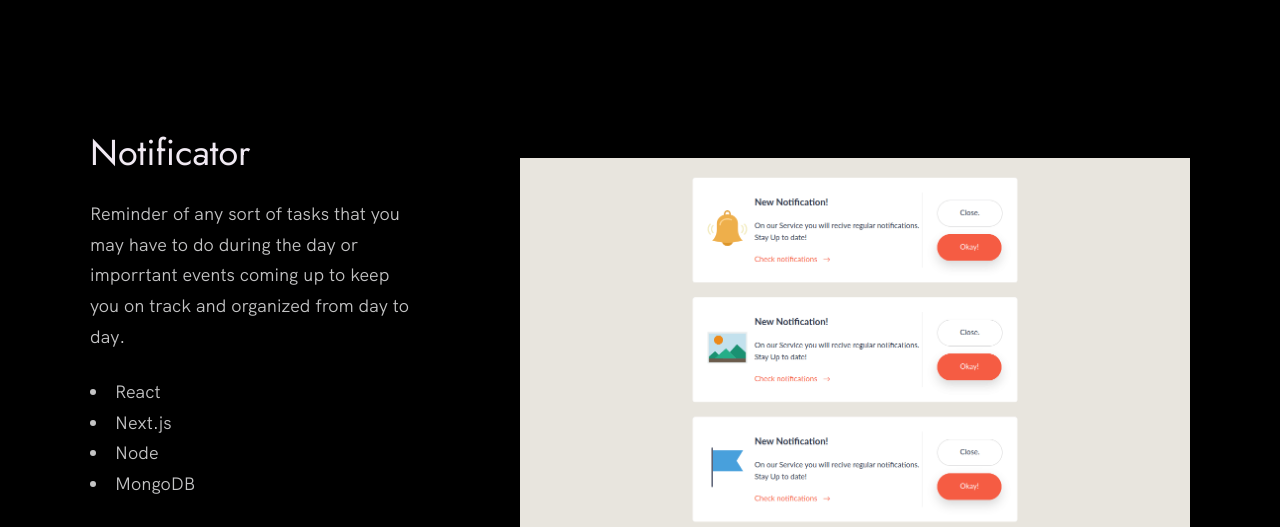
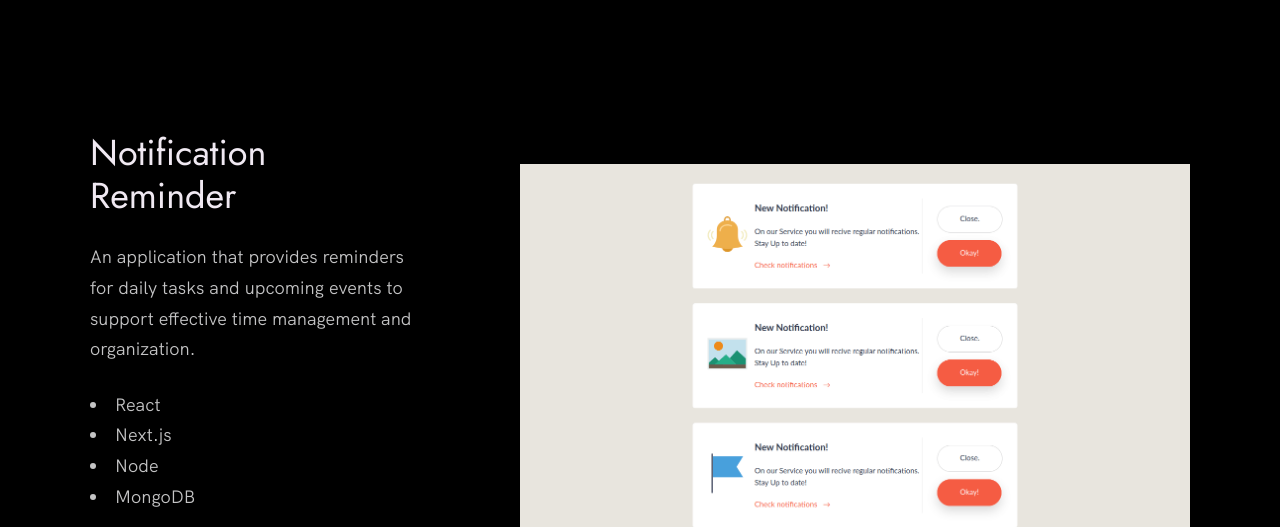
Before and after one commit to Esnecpe/Adrian-Hernandez-portfolio, a plain HTML site: page index.html in a window 1280 px wide. Shown: the part 2360-2887 px from the top of the page. Drawn offline with Linux system fonts and the light colour scheme.

Commit message:
Updating

```diff
--- a/index.html
+++ b/index.html
@@ -110,10 +110,9 @@
 
           <div class="work__box">
             <div class="work__text">
-              <h3>Notificator</h3>
+              <h3>Notification Reminder</h3>
               <p>
-                Reminder of any sort of tasks that you may have to do during
-                the day or imporrtant events coming up to keep you on track and organized from day to day.
+                An application that provides reminders for daily tasks and upcoming events to support effective time management and organization.
               </p>
               <ul class="work__list">
                 <li>React</li>
```
